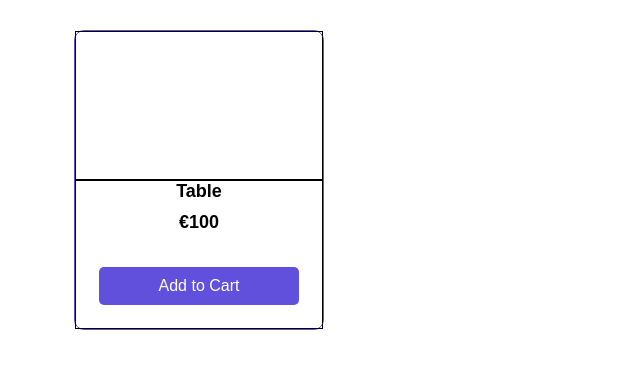
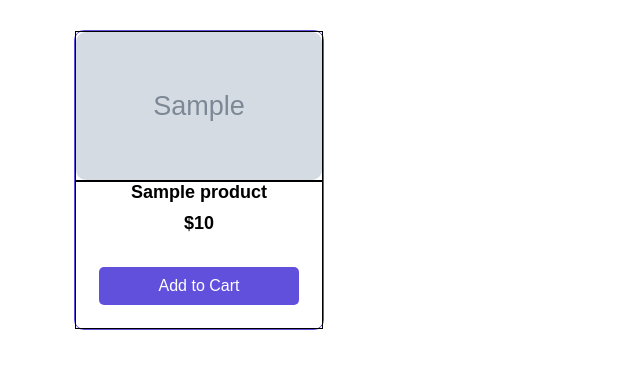
Before and after one commit to Sluveek/Furniture-store, a Django app: template store/templates/index.html in a window 1280 px wide. Shown: the part 80-449 px from the top of the page, without its empty margins (0-640 px from the left). Run offline with Django 3.2, Linux system fonts and the light colour scheme; the template is opened without the code that fills it: most values are stand-ins (such as "Sample title", 1, 10 or a date in 2020); grey boxes marked "Sample" are stand-in pictures.

Commit message:
Add models in admin

```diff
--- a/furniture_store/settings.py
+++ b/furniture_store/settings.py
@@ -122,6 +122,10 @@ USE_TZ = True
 STATIC_URL = '/static/'
 STATICFILES_DIRS = [BASE_DIR/'static']
 
+
+MEDIA_URL = "image/"
+MEDIA_ROOT = BASE_DIR/"media"
+
 # Default primary key field type
 # https://docs.djangoproject.com/en/3.2/ref/settings/#default-auto-field
 
--- a/furniture_store/urls.py
+++ b/furniture_store/urls.py
@@ -13,10 +13,16 @@ Including another URLconf
     1. Import the include() function: from django.urls import include, path
     2. Add a URL to urlpatterns:  path('blog/', include('blog.urls'))
 """
+from turtle import settiltangle
 from django.contrib import admin
 from django.urls import path, include
+from django.conf import settings
+from django.conf.urls.static import static
 
 urlpatterns = [
     path('admin/', admin.site.urls),
     path("", include("store.urls"))
 ]
+
+
+urlpatterns += static(settings.MEDIA_URL, document_root = settings.MEDIA_ROOT)
--- a/store/admin.py
+++ b/store/admin.py
@@ -2,3 +2,4 @@ from django.contrib import admin
 from .models import *
 
 # Register your models here.
+admin.site.register([Product, Cart, CartItem])
--- a/store/templates/index.html
+++ b/store/templates/index.html
@@ -1,18 +1,24 @@
 {% extends 'base.html' %}
 
 {% block content %}
- <div class="container">
-        <div class="productContainer">
-            <div class="thumbnail"></div>
-            <div class="action">
 
-                <p>Table</p>
+<div class="container">
 
-                <p>€100</p>
+    {% for product in products %}
 
-                <button>Add to Cart</button>
-            </div>
+    <div class="productContainer">
+        <div class="thumbnail">
+            <img src="{{product.picture.url}}" alt="">
         </div>
-      </div>
+        <div class="action">
 
+            <p>{{product.name}}</p>
+
+            <p>${{product.price}}</p>
+
+            <button>Add to Cart</button>
+        </div>
+    </div>
+    {% endfor %}
+</div>
 {% endblock content %}
--- a/store/views.py
+++ b/store/views.py
@@ -1,11 +1,12 @@
 from django.shortcuts import render
+from .models import Product
 
 # Create your views here.
-from django.shortcuts import render
 
 # Create your views here.
 def index(request):
-    comments = {}
+    products = Product.objects.all()
+    comments = {"products":products}
     return render(request, "index.html", comments)
 
 
```
Also changed, not shown: db.sqlite3, media/img/london-chesterfield-canapea-05_2.webp (added), media/img/london-chesterfield-canapea-05_2_nFp0fsb.webp (added), media/img/london-chesterfield-canapea-05_2_tLq0DMB.webp (added), store/migrations/0001_initial.py (added).
